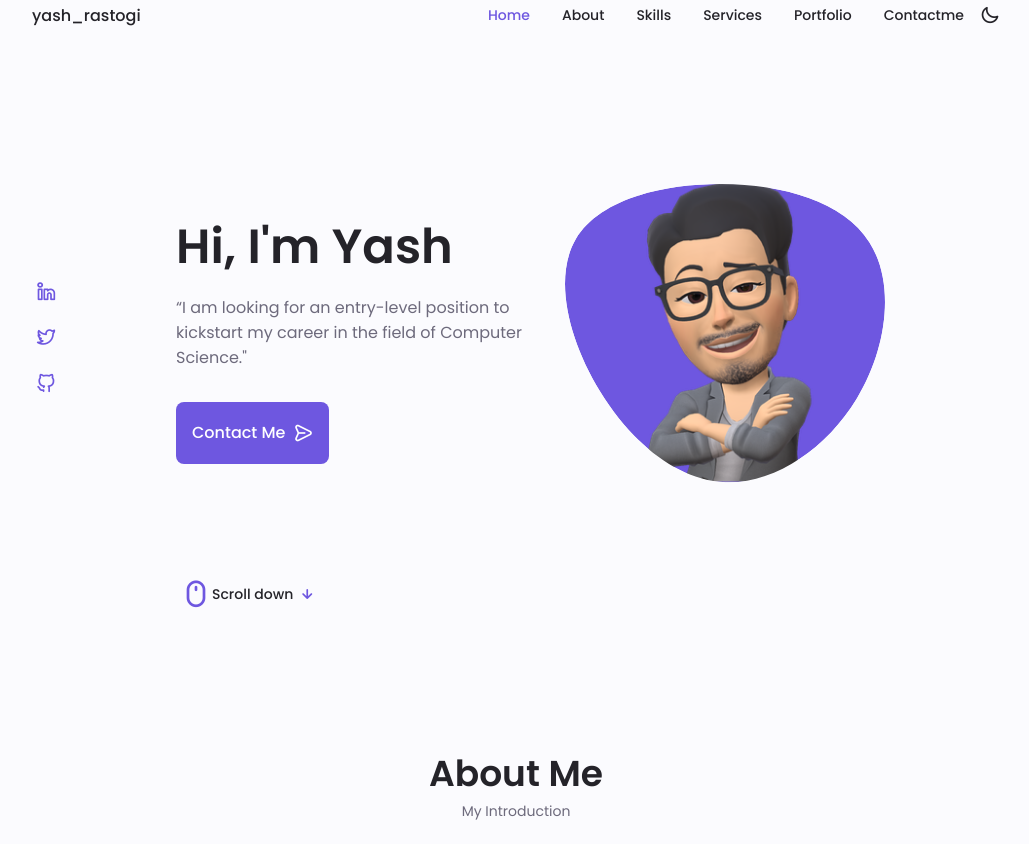
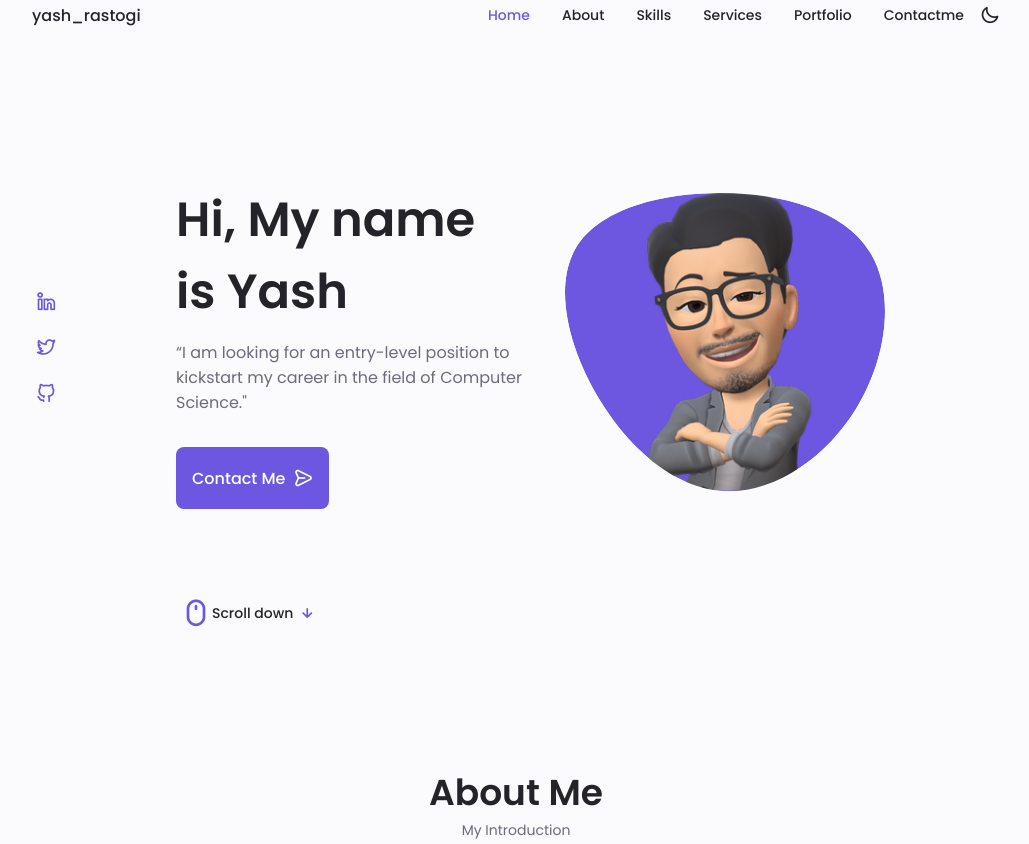
Before and after one commit to rastogi9318/yash_rastogi_porfolio, a plain HTML site: page index.html in a window 1280 px wide. Shown: the top 844 px of the page, without its empty margins (124-1153 px from the left). Drawn offline with nearby package versions, Linux system fonts and the light colour scheme.

Commit message:
index.html

```diff
--- a/index.html
+++ b/index.html
@@ -168,7 +168,7 @@
                             </svg>
                         </div>
                         <div class="home__data">
-                            <h1 class="home__title">Hi, I'm Yash</h1>
+                            <h1 class="home__title">Hi, My name is Yash</h1>
                             <h1 class="home__subtitle"><span class="auto-type nav__btns1"></span></h1>
                             <p class="home__description">“I am looking for an entry-level position to kickstart my
                                 career in the field of Computer Science."</p>
```
